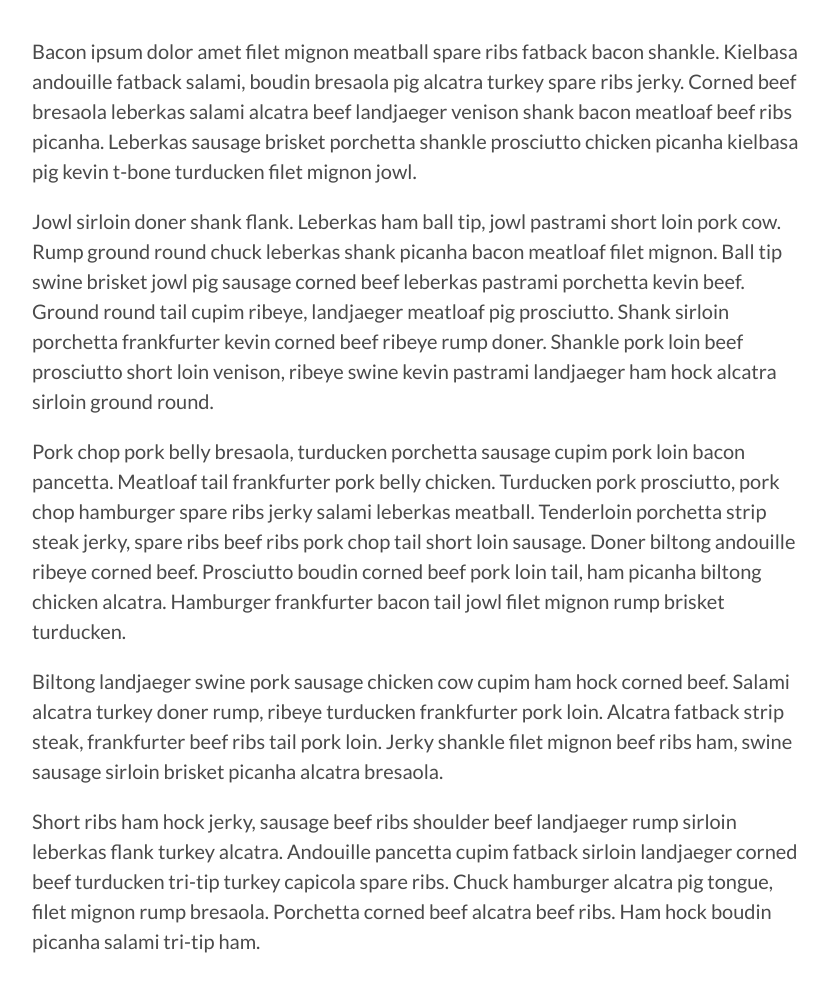
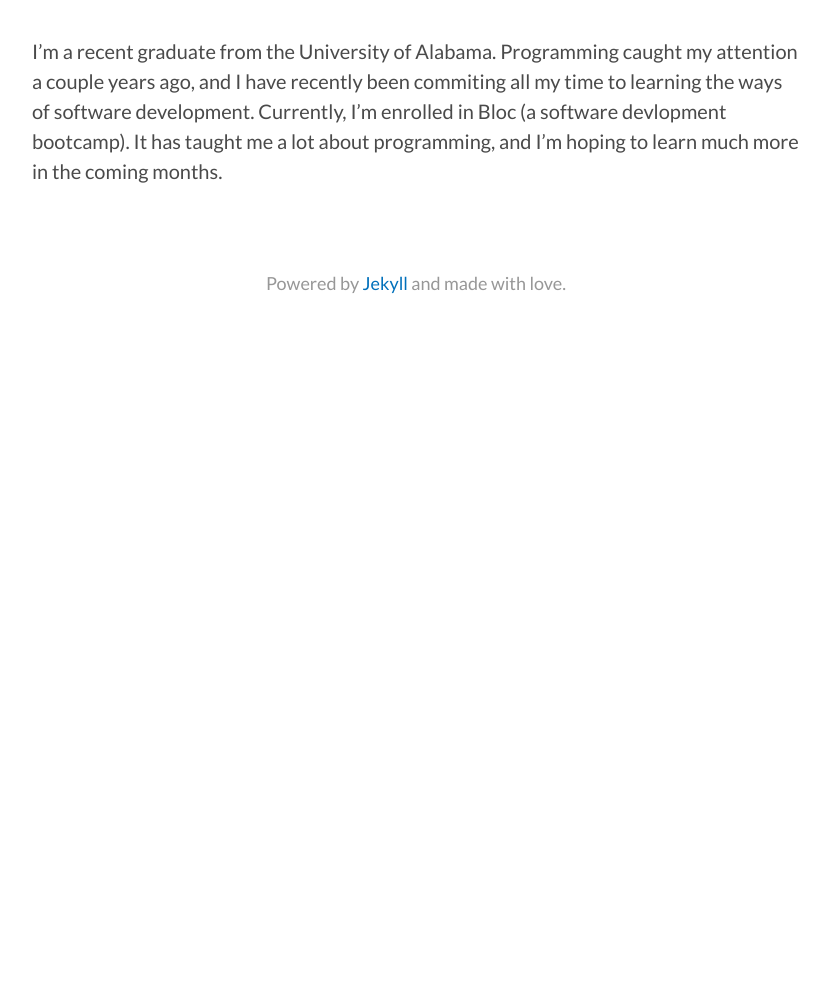
Before and after one commit to Bloc/portfolio-kami, a Jekyll site: the page built from about.md, in a window 1280 px wide and 1400 px high. Shown: the part 392-1384 px from the top of the window, without its empty margins (224-1053 px from the left). Built offline with Jekyll 4.4.1, drawn with Linux system fonts in a browser that asks for light colours; nearby versions of some CDN libraries.

Commit message:
Update about.md

```diff
--- a/about.md
+++ b/about.md
@@ -5,12 +5,4 @@ permalink: /about/
 feature-img: "img/color.png"
 ---
 
-Bacon ipsum dolor amet filet mignon meatball spare ribs fatback bacon shankle. Kielbasa andouille fatback salami, boudin bresaola pig alcatra turkey spare ribs jerky. Corned beef bresaola leberkas salami alcatra beef landjaeger venison shank bacon meatloaf beef ribs picanha. Leberkas sausage brisket porchetta shankle prosciutto chicken picanha kielbasa pig kevin t-bone turducken filet mignon jowl.
-
-Jowl sirloin doner shank flank. Leberkas ham ball tip, jowl pastrami short loin pork cow. Rump ground round chuck leberkas shank picanha bacon meatloaf filet mignon. Ball tip swine brisket jowl pig sausage corned beef leberkas pastrami porchetta kevin beef. Ground round tail cupim ribeye, landjaeger meatloaf pig prosciutto. Shank sirloin porchetta frankfurter kevin corned beef ribeye rump doner. Shankle pork loin beef prosciutto short loin venison, ribeye swine kevin pastrami landjaeger ham hock alcatra sirloin ground round.
-
-Pork chop pork belly bresaola, turducken porchetta sausage cupim pork loin bacon pancetta. Meatloaf tail frankfurter pork belly chicken. Turducken pork prosciutto, pork chop hamburger spare ribs jerky salami leberkas meatball. Tenderloin porchetta strip steak jerky, spare ribs beef ribs pork chop tail short loin sausage. Doner biltong andouille ribeye corned beef. Prosciutto boudin corned beef pork loin tail, ham picanha biltong chicken alcatra. Hamburger frankfurter bacon tail jowl filet mignon rump brisket turducken.
-
-Biltong landjaeger swine pork sausage chicken cow cupim ham hock corned beef. Salami alcatra turkey doner rump, ribeye turducken frankfurter pork loin. Alcatra fatback strip steak, frankfurter beef ribs tail pork loin. Jerky shankle filet mignon beef ribs ham, swine sausage sirloin brisket picanha alcatra bresaola.
-
-Short ribs ham hock jerky, sausage beef ribs shoulder beef landjaeger rump sirloin leberkas flank turkey alcatra. Andouille pancetta cupim fatback sirloin landjaeger corned beef turducken tri-tip turkey capicola spare ribs. Chuck hamburger alcatra pig tongue, filet mignon rump bresaola. Porchetta corned beef alcatra beef ribs. Ham hock boudin picanha salami tri-tip ham.
+I'm a recent graduate from the University of Alabama. Programming caught my attention a couple years ago, and I have recently been commiting all my time to learning the ways of software development. Currently, I'm enrolled in Bloc (a software devlopment bootcamp). It has taught me a lot about programming, and I'm hoping to learn much more in the coming months.
```
